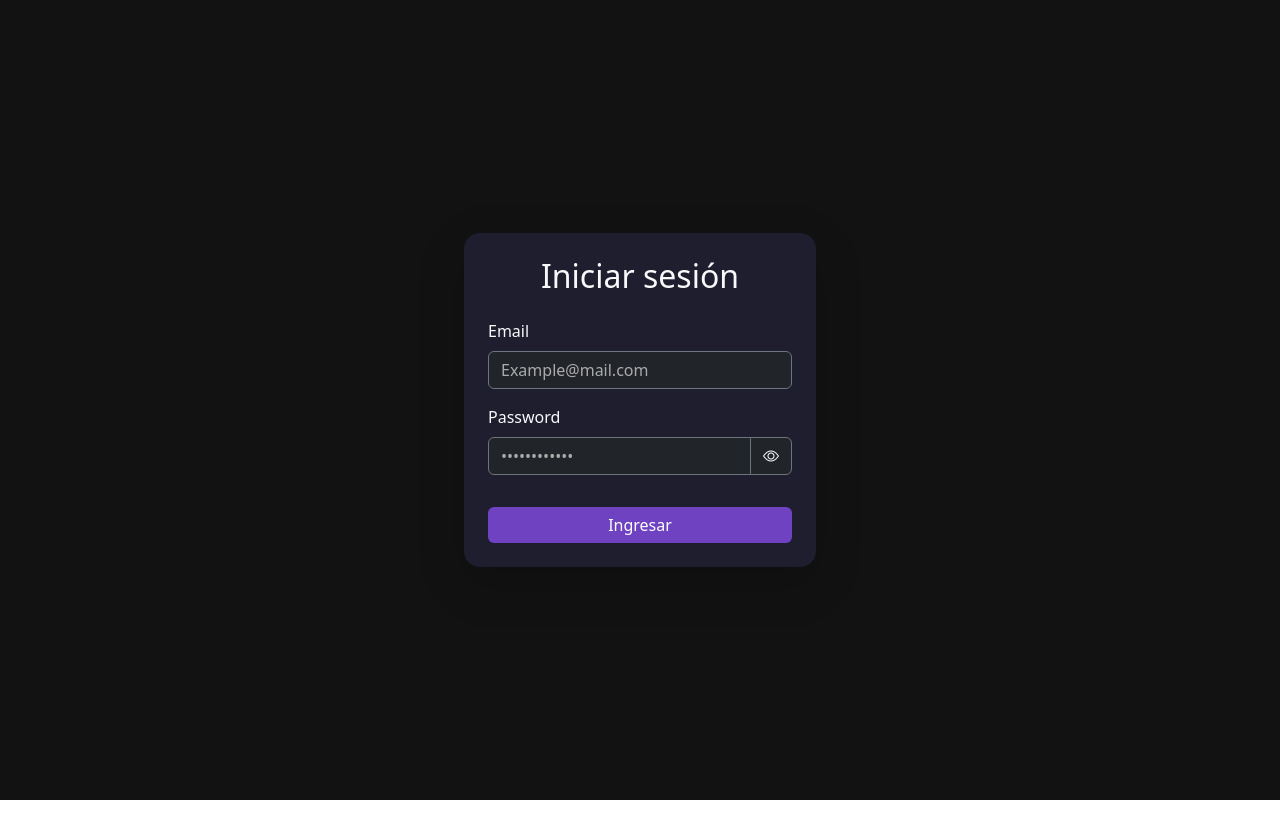
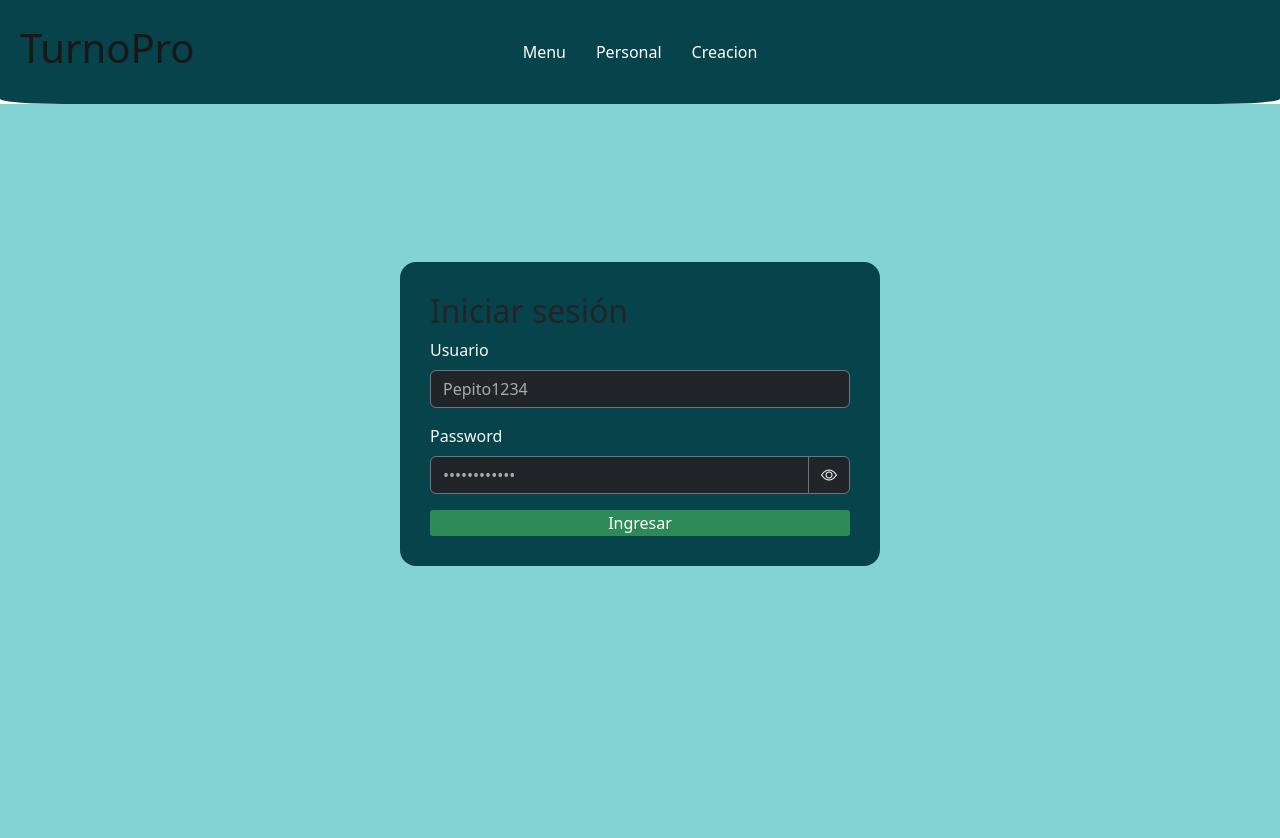
Before and after one commit to CamiloCabezas/TurnoProclean, a React (Vite) app in the folder TurnoProFornt/TurnoPro/: page /login in a window 1280 px wide. Shown: the top 838 px of the page. Before the commit the page ends 800 px from the top, so only its background shows below. Built offline with nearby package versions, Linux system fonts and the light colour scheme.

Commit message:
estilos del login OK!

```diff
--- a/TurnoProFornt/TurnoPro/src/routes/login/login.css
+++ b/TurnoProFornt/TurnoPro/src/routes/login/login.css
@@ -1,26 +1,36 @@
-/* Fondo general */
+
 .login-bg {
-  background-color: #121212;
+  background-color: #83d3d3;
+  min-height: 100vh;
+  width: 100vw;
+  display: flex;
+  flex-direction: column;
+  align-items: center;
+  justify-content: center;
 }
 
-/* Tarjeta del login */
 .login-card {
-  background-color: #1e1e2f;
+  background-color: #07434b;
   border: none;
   border-radius: 1rem;
-  width: 22rem;
+  width: 30rem;
+  padding: 30px;
+  transform: translateY(-90px);
 }
 
-/* Botón principal */
 .btn-login {
-  background-color: #6f42c1;
+  background-color: #2e8b57;
   color: #fff;
   border: none;
   transition: all 0.3s ease;
+  width: 100%;
+  border-radius: 3px;
 }
 
 .btn-login:hover {
-  background-color: #59339d;
+  background-color: #1b5232;
+  border: solid 1px;
+
 }
 
 /* Inputs */
--- a/TurnoProFornt/TurnoPro/src/routes/login/login.jsx
+++ b/TurnoProFornt/TurnoPro/src/routes/login/login.jsx
@@ -3,6 +3,7 @@ import "./login.css"
 import Input from "../../components/input";
 import "bootstrap-icons/font/bootstrap-icons.css";
 import { login } from "../../endpoints/api";
+import Navbar from "../../components/navbar/navbar";
 
 const Login = () => {
 
@@ -17,15 +18,18 @@ const Login = () => {
     }
 
     return (
-    <div className="d-flex justify-content-center align-items-center vh-100 login-bg">
-        <div className="card p-4 shadow-lg login-card">
-            <h2 className="text-center mb-4 text-light">Iniciar sesión</h2>
+        <div>
+            <Navbar/>
+            <div className="login-bg">
+
+                <div className="login-card">
+                    <h2 className="">Iniciar sesión</h2>
                     <form onSubmit={handleSubmit}>
                     <Input
                     value = {username}
-            type = "email"
-            placeholder = "Example@mail.com"
-            label = "Email"
+                    type = "Usuario"
+                    placeholder = "Pepito1234"
+                    label = "Usuario"
                     onChange={(e) => setUsername(e.target.value)}
                     />
 
@@ -38,10 +42,11 @@ const Login = () => {
                     />
 
 
-            <button type="submit" className="btn btn-login w-100 mt-3" >
+                    <button type="submit" className="btn-login" >
                         Ingresar
                     </button>
                     </form>
+                </div>
                 </div>
         </div>
 
```
Also changed, not shown: 2 other files (tests, documents, lock files or other folders). Lines whose indentation alone changed are shown as unchanged.
